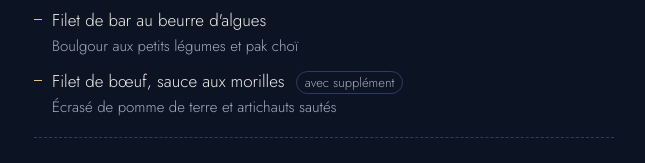
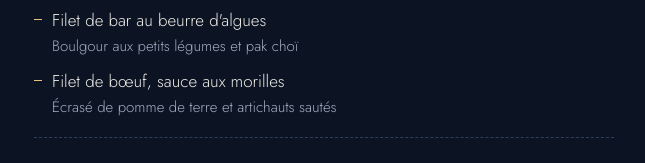
Before and after one commit to kuny501/anniversaire-jie, a plain HTML site: page index.html in a window 1280 px wide. Shown: the part 1460-1623 px from the top of the page, without its empty margins (316-961 px from the left). Drawn offline with Linux system fonts and the light colour scheme.

Commit message:
Remove 'avec supplément' from beef dish

```diff
--- a/index.html
+++ b/index.html
@@ -178,7 +178,7 @@ ul.dishes small { display: block; color: var(--muted); font-size: 15px; }
       <ul class="dishes">
         <li>Suprême de volaille Label Rouge, jus de volaille à l'oignon<small>Riz croustillant au topinambour</small></li>
         <li>Filet de bar au beurre d'algues<small>Boulgour aux petits légumes et pak choï</small></li>
-        <li>Filet de bœuf, sauce aux morilles <span class="sup">avec supplément</span><small>Écrasé de pomme de terre et artichauts sautés</small></li>
+        <li>Filet de bœuf, sauce aux morilles<small>Écrasé de pomme de terre et artichauts sautés</small></li>
       </ul>
     </div>
 
```
